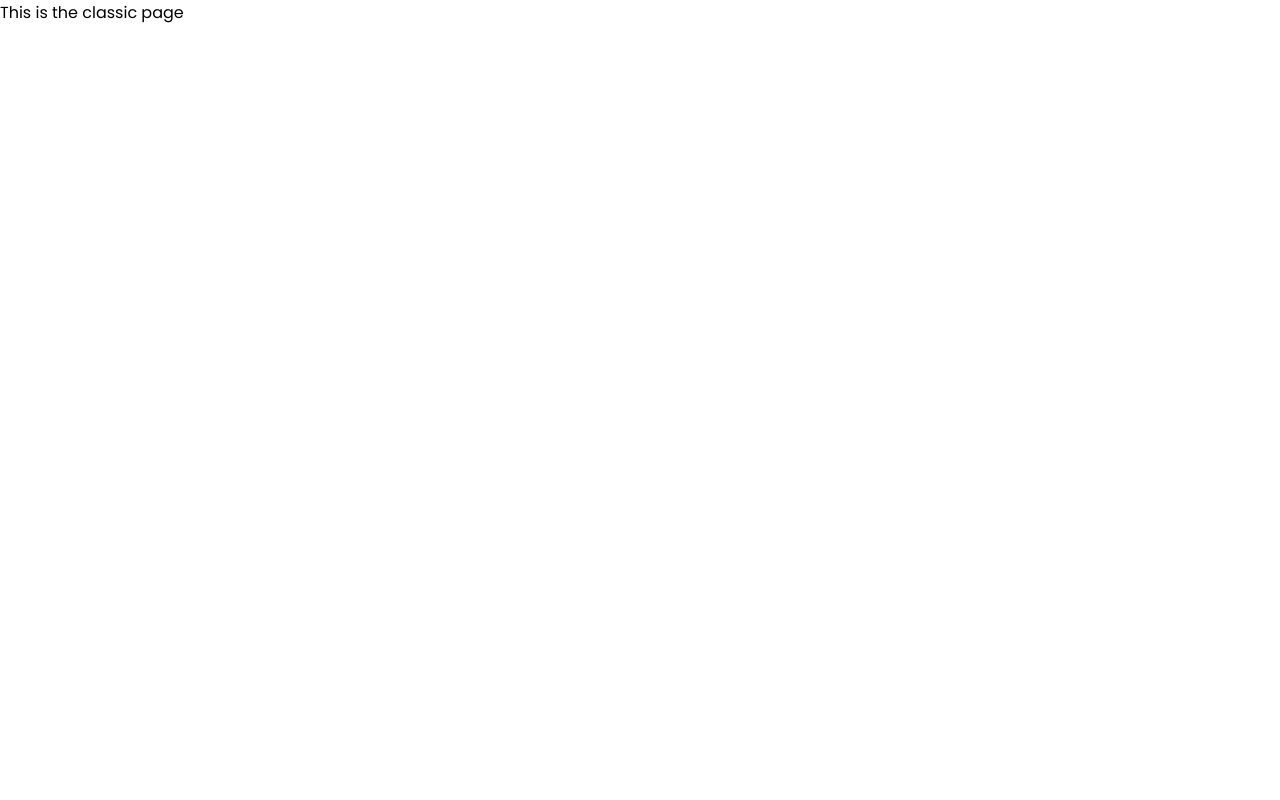
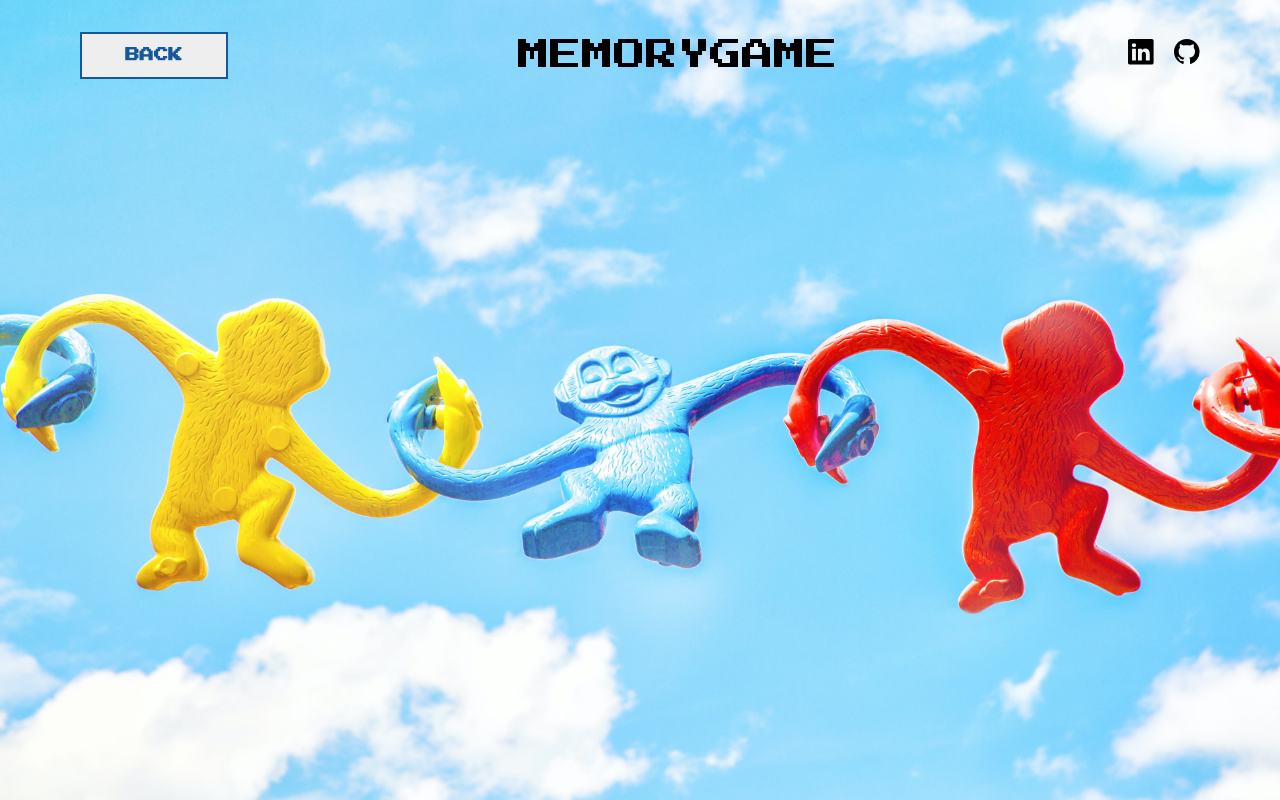
Before and after one commit to eniiku/memory-game, a React (Create React App) app: page /classic in a window 1280 px wide. Built offline with nearby package versions, Linux system fonts and the light colour scheme.

Commit message:
add header comp for classic page

```diff
--- a/src/App.css
+++ b/src/App.css
@@ -1,8 +1,12 @@
 /*
 #INDEX
 --- Global Attributes
---- Line 33- Home Page Component
---- Line 125 - Survival Page Component
+--- Line 46- Home Page Component
+--- Line 152 - Survival Page Component
+--- Line 153 - Survial Page and Classic Page Components Joint Decelartions
+--- Line 169 - Survial Page and Classic Page Components Joint Decelartions
+--- Line 207 - Survial Page and Classic Page Components Joint Decelartions
+--- Line 253 - Classic Page Component
  */
 
 /* Global Attributes */
@@ -131,13 +135,26 @@ a {
   outline: 5px auto var(--btn-beta);
 }
 
-footer {
+.home-page footer {
+  display: flex;
+  justify-content: center;
+  align-items: center;
   font-size: 0.8em;
 }
 
+.footer-icon {
+  margin: 0 0.2em;
+  padding: 0;
+  height: 1em;
+  width: 1em;
+  transform: translateY(0.1em);
+}
+
 /* Survival Page Component */
+/* Survial Page and Classic Page Components Joint Decelartions */
 
-.survival-page {
+.survival-page,
+.classic-page {
   min-height: 100vh;
   background: lightblue url(./assets/park-troopers-RAtKWVlfdf4-unsplash.jpg);
   background-repeat: repeat;
@@ -150,7 +167,10 @@ footer {
   padding: 2em 5em;
 }
 
-.survival-page nav {
+/* Survial Page and Classic Page Components Joint Decelartions */
+
+.survival-page nav,
+.classic-page nav {
   display: flex;
   justify-content: space-between;
   align-items: center;
@@ -185,7 +205,10 @@ footer {
   outline: 5px auto var(--btn-beta);
 }
 
-.survival-page nav p {
+/* Survial Page and Classic Page Components Joint Decelartions */
+
+.survival-page nav p,
+.classic-page nav p {
   text-transform: uppercase;
   font-family: var(--3d-font);
   font-size: 2em;
@@ -225,3 +248,34 @@ footer {
   gap: 3em;
   place-items: center;
 }
+
+/* Classic Page Component */
+
+.classic-page nav button {
+  border: 2px solid var(--btn-alpha);
+  color: var(--btn-alpha);
+  background-color: var(--btn-secondary);
+  transition: all 0.25s ease-in-out;
+  padding: 1em 3em;
+}
+
+.classic-page nav button:hover {
+  background-color: var(--btn-alpha);
+  border-color: var(--btn-alpha);
+  color: var(--btn-secondary);
+}
+
+.classic-page nav button:active {
+  background-color: var(--btn-alpha);
+  border-color: var(--btn-alpha);
+  color: var(--btn-secondary);
+  box-shadow: none;
+}
+
+.classic-page nav button:focus,
+.classic-page nav button:active:focus {
+  background-color: var(--btn-alpha);
+  border-color: var(--btn-alpha);
+  color: var(--btn-secondary);
+  outline: 5px auto var(--btn-alpha);
+}
--- a/src/App.js
+++ b/src/App.js
@@ -1,7 +1,7 @@
 import React from 'react';
 import { BrowserRouter as Router, Routes, Route } from 'react-router-dom';
 import Home from './components/Home';
-import ClassicPage from './components/ClassicPage';
+import ClassicPage from './components/classic-page/ClassicPage';
 import SurvivalPage from './components/SurvivalPage';
 import './App.css';
 
--- a/src/components/ClassicPage.jsx
+++ /dev/null
@@ -1,7 +0,0 @@
-import React from 'react';
-
-const ClassicPage = () => {
-  return <div className="classic-page">This is the classic page</div>;
-};
-
-export default ClassicPage;
--- /dev/null
+++ b/src/components/classic-page/ClassicPage.js
@@ -0,0 +1,12 @@
+import React from 'react';
+import Header from './Header';
+
+const ClassicPage = () => {
+  return (
+    <div className="classic-page">
+      <Header />
+    </div>
+  );
+};
+
+export default ClassicPage;
--- /dev/null
+++ b/src/components/classic-page/Header.jsx
@@ -0,0 +1,31 @@
+import React from 'react';
+import { Link } from 'react-router-dom';
+import { IconContext } from 'react-icons';
+import { BsLinkedin, BsGithub } from 'react-icons/bs';
+
+const Header = () => {
+  return (
+    <nav>
+      <Link to="/">
+        <button>back</button>
+      </Link>
+      <Link to="/">
+        <p>memorygame</p>
+      </Link>
+      <div className="nav-icons">
+        <a href="https://ng.linkedin.com/in/david-enikuomehin">
+          <IconContext.Provider value={{ className: 'linkedin-nav-icons' }}>
+            <BsLinkedin />
+          </IconContext.Provider>
+        </a>
+        <a href="http://github.com/tekyuma">
+          <IconContext.Provider value={{ className: 'github-nav-icons' }}>
+            <BsGithub />
+          </IconContext.Provider>
+        </a>
+      </div>
+    </nav>
+  );
+};
+
+export default Header;
```
